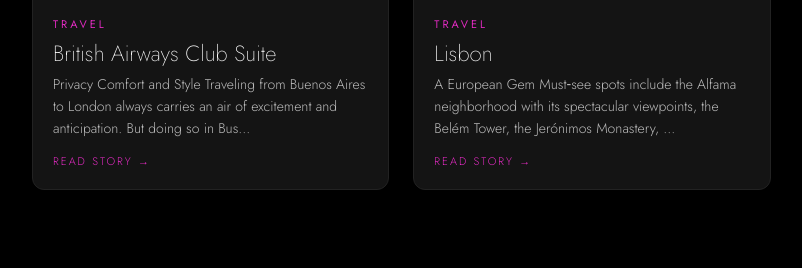
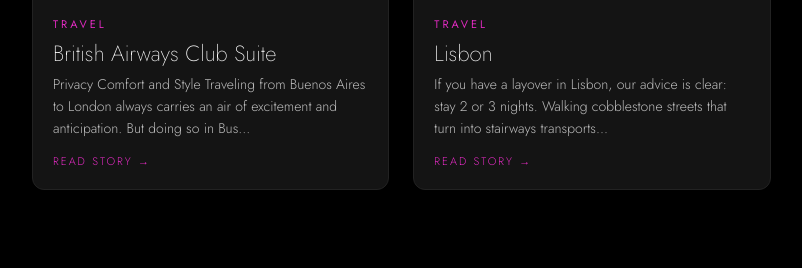
Before and after one commit to MIAMIX-io/MIAMIX.VIP-Site, a Jekyll site: the page built from travel.html, in a window 1280 px wide and 900 px high, scrolled down 3777 px, cut to the strip 347-615 px from the top of the window. Shown: the whole strip, without its empty margins (48-850 px from the left). Built offline with Jekyll 4.4.1, drawn with Linux system fonts in a browser that asks for light colours.

Commit message:
Revise Lisbon travel post description
Updated the description to provide a more inviting overview of Lisbon for travelers.

```diff
--- a/_posts/Travel/2025-10-12-lisbon.md
+++ b/_posts/Travel/2025-10-12-lisbon.md
@@ -1,7 +1,7 @@
 ---
 title: "Lisbon"
 page_title: "A European Gem"
-description: "A European Gem Must‑see spots include the Alfama neighborhood with its spectacular viewpoints, the Belém Tower, the Jerónimos Monastery, and of course, a ride on the iconic tram 28. Do not miss São Jorge Castle for the best panoramic city views, or the modern Parque das Nações district, which showcases Lisbon’s contemporary side with striking architecture. For food lovers, eating and drinking is an essential part of the itinerary. Freshly baked pastéis de nata at the legendary Pastéis de Belém are a must, as is tasting cod in its many versions. Pair your meals with a good vinho verde, a Douro red, or try ginjinha, the typical cherry liqueur often served in chocolate cups at traditional downtown bars."
+description: "If you have a layover in Lisbon, our advice is clear: stay 2 or 3 nights. Walking cobblestone streets that turn into stairways transports you across centuries, while the Portuguese capital blends antiquity with a vibrant contemporary scene and people who make you feel at home from the first moment."
 date: 2025-10-12
 cover_image: /images/travel/MIAMIX-20.png
 external_url: "https://www.miamix.io/travel-leisure/lisbon"
```
